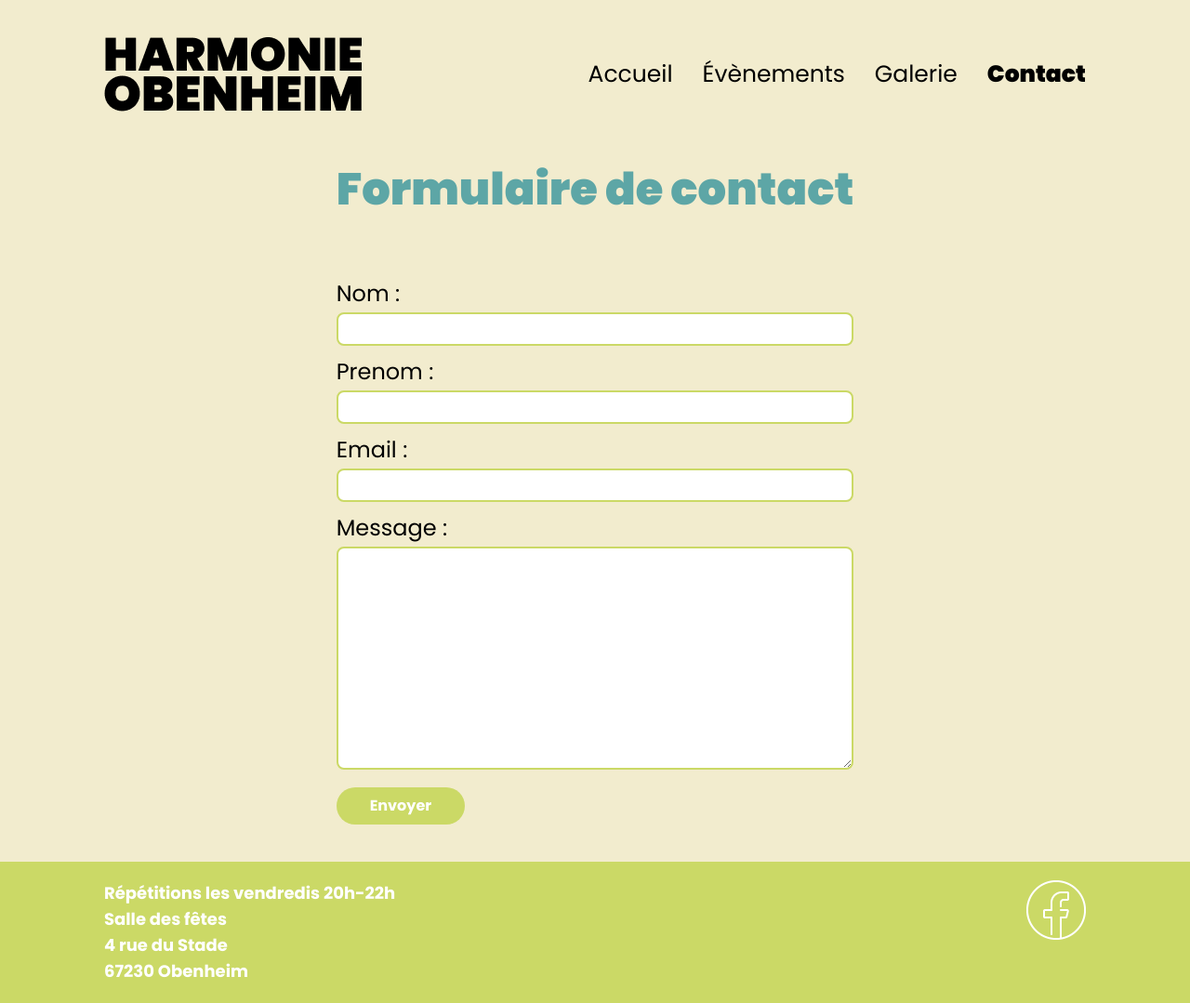
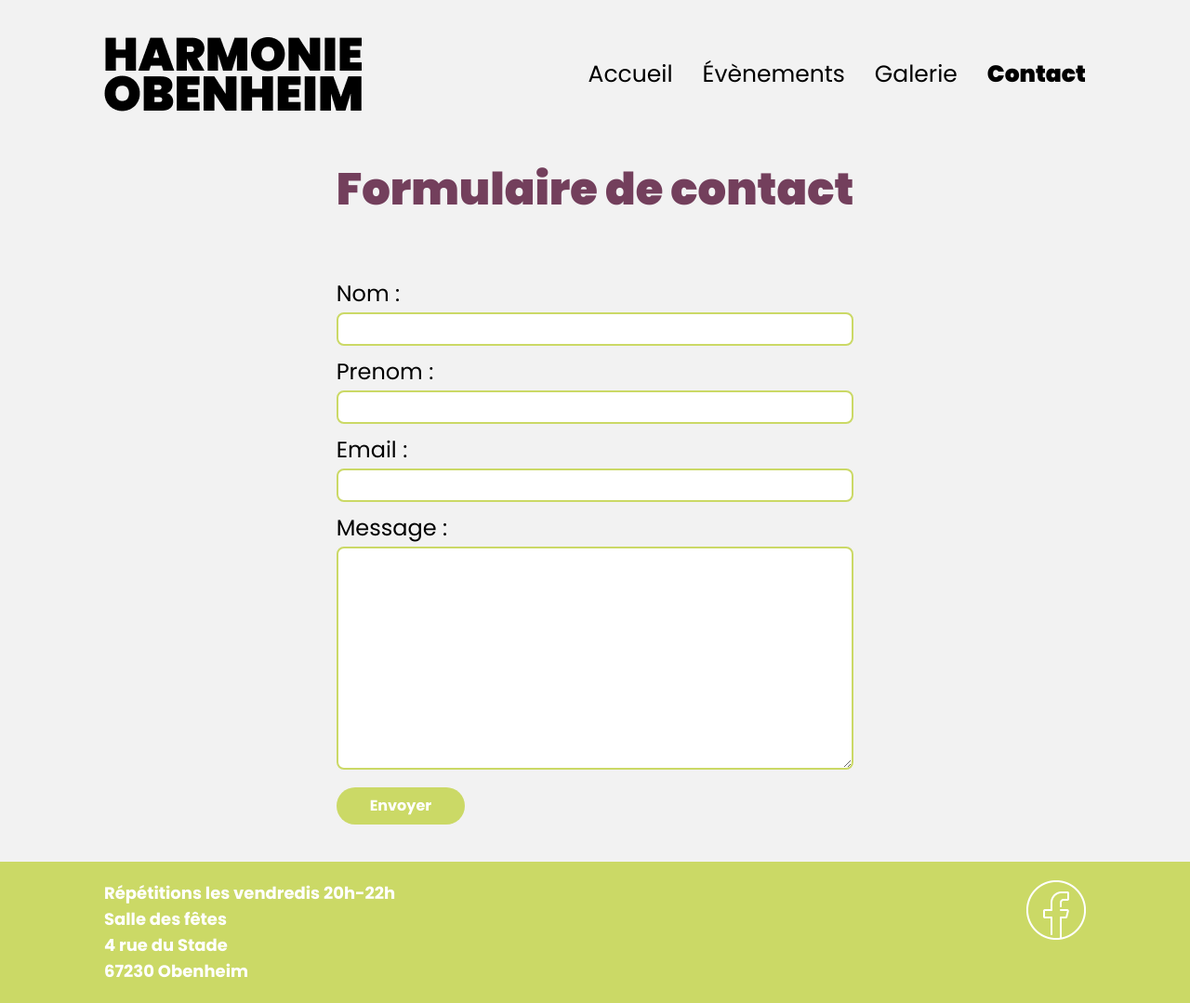
Before and after one commit to An0sis/harmonie, a Django app: page /contact in a window 1280 px wide. Shown: the whole page at 93% size. Run offline with Django 4.2, Linux system fonts and the light colour scheme.

Commit message:
color changes

```diff
--- a/home/static/src/output.css
+++ b/home/static/src/output.css
@@ -839,7 +839,7 @@ video {
 
 .bg-background {
   --tw-bg-opacity: 1;
-  background-color: rgb(242 236 206 / var(--tw-bg-opacity));
+  background-color: rgb(242 242 242 / var(--tw-bg-opacity));
 }
 
 .bg-black {
@@ -991,7 +991,7 @@ video {
 
 .text-main {
   --tw-text-opacity: 1;
-  color: rgb(93 166 166 / var(--tw-text-opacity));
+  color: rgb(115 63 92 / var(--tw-text-opacity));
 }
 
 .text-white {
--- a/home/tailwind.config.js
+++ b/home/tailwind.config.js
@@ -3,9 +3,9 @@ module.exports = {
   content: ['./templates/**/*.html', './home/templates/**/*.html','./home/static/src/**/*.css'],
   theme: {
     colors: {
-      'background': '#f2ecce',
+      'background': '#f2f2f2',
       'button': '#cbd966',
-      'main': '#5da6a6',
+      'main': '#733f5c',
       'footer': '#cbd966',
       'white': '#ffffff',
       'black': '#000000',
```
